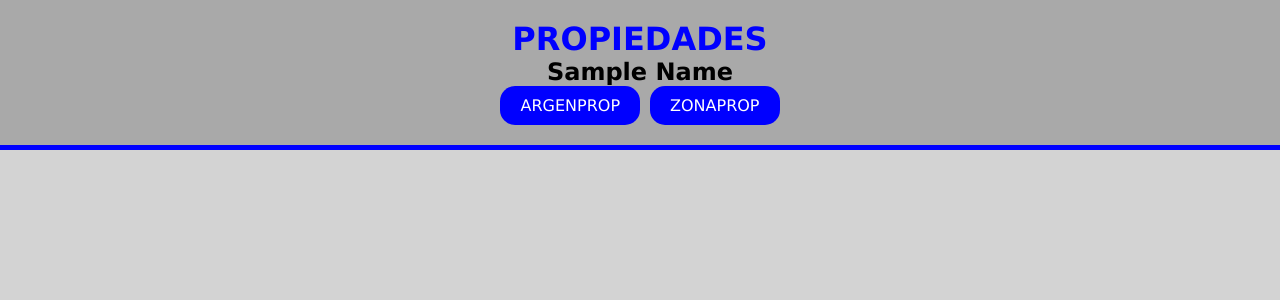
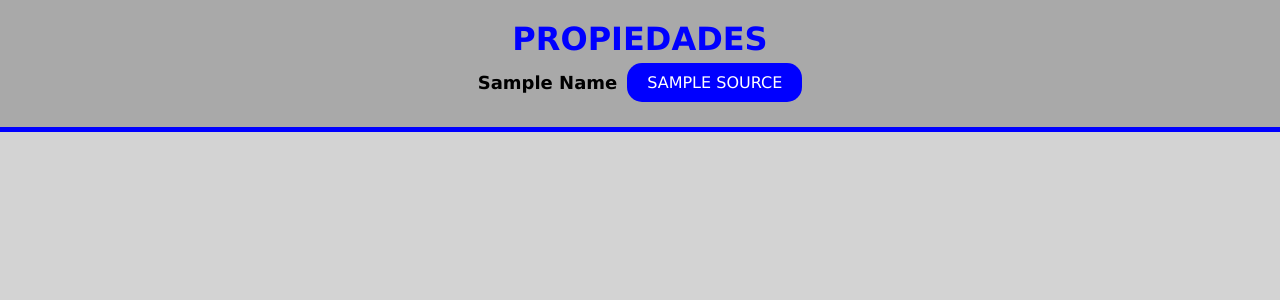
Before and after one commit to elbarril/propiedades, a Flask app: template templates/index.html in a window 1280 px wide. Shown: the top 300 px of the page. Run offline with Flask 3, Linux system fonts and the light colour scheme; the template is opened without the code that fills it: most values are stand-ins (such as "Sample title", 1, 10 or a date in 2020).

Commit message:
search data refactor

```diff
--- a/app.py
+++ b/app.py
@@ -2,200 +2,73 @@
 
 import prop as p
 
-from search import SEARCH, ZONAPROP, ARGENPROP
+DEBUG = True
 
-DEBUG = False
+def get_list_template(name, source, **options):
+    entity = p.get_entity(name)
+    locations = p.get_location_names(entity["locations"])
+    ambs = p.get_amb_names(entity["ambs"], source)
+    file = p.get_file_path(source, name)
+    url = p.get_url(locations, ambs, source)
+    props = p.load_props(file, **options)
+    return render_template('list.html', source=source, props=props, props_url=url, locations=locations, ambs=ambs, name=name)
+
+def perform_request(name, source, update_field, extra_path=""):
+    if request.method == 'POST':
+        file = p.get_file_path(source, name)
+        prop = request.form.get("prop", "")
+        list_id = request.form.get("list_id", "")
+        field_name, field_value = update_field
+        value = request.form.get(field_name, field_value)
+        p.update_prop(prop, {field_name: value}, file)
+        return redirect("/" + name + "/" + source + extra_path + "#"+list_id)
+    return redirect("/")
 
 app = Flask(__name__)
 @app.route('/')
 def home():
-    names = SEARCH.keys()
-    return render_template('index.html', names=names)
+    names = p.get_entities_names()
+    sources = p.get_source_names()
+    return render_template('index.html', names=names, sources=sources)
 
-# =========
-# ZONAPROP
+@app.route('/<name>/<source>')
+def list(name, source):
+    return get_list_template(name, source, sort="date", if_not="rejected")
 
-@app.route('/<name>/zonaprop')
-def zonaprop(name):
-    entity = SEARCH[name]
-    locations = entity.get("locations")
-    ambs = entity.get("ambs").get("zonaprop")
-    zonaprop_file = "./static/json/zonaprop_" + name + ".json"
+@app.route('/<name>/<source>/rejected')
+def list_rejected(name, source):
+    return get_list_template(name, source, sort="date", if_yes="rejected")
 
-    url = p.get_url(locations, ambs, ZONAPROP)
+@app.route('/<name>/<source>/search')
+def search(name, source):
+    entity = p.get_entity(name)
+    locations = p.get_location_names(entity["locations"])
+    ambs = p.get_amb_names(entity["ambs"], source)
+    file = p.get_file_path(source, name)
+    min_meters = entity["min_meters"]
+    max_value = entity["max_value"]
+    p.search_props(locations, ambs, file, min_meters, max_value, source)
+    return redirect("/" + name + "/" + source)
 
-    props = p.load_props(zonaprop_file)
-    props = {key:value for key,value in sorted(props.items(), key=lambda item: item[1]["date"], reverse=True) if not value["rejected"]}
+@app.route('/<name>/<source>/comment', methods=["POST"])
+def comment(name, source):
+    return perform_request(name, source, ("comment", ""))
 
-    return render_template('list.html', source="zonaprop", props=props, props_url=url, locations=locations, ambs=ambs, name=name)
+@app.route('/<name>/<source>/unrevise', methods=["POST"])
+def unrevise(name, source):
+    return perform_request(name, source, ("revised", False))
 
-@app.route('/<name>/zonaprop/rejected')
-def zonaprop_rejected(name):
-    entity = SEARCH[name]
-    locations = entity.get("locations")
-    ambs = entity.get("ambs").get("zonaprop")
-    zonaprop_file = "./static/json/zonaprop_" + name + ".json"
+@app.route('/<name>/<source>/revise', methods=["POST"])
+def revise(name, source):
+    return perform_request(name, source, ("revised", True))
 
-    url = p.get_url(locations, ambs, ZONAPROP)
+@app.route('/<name>/<source>/unreject', methods=["POST"])
+def unreject(name, source):
+    return perform_request(name, source, ("rejected", False), extra_path="/rejected")
 
-    props = p.load_props(zonaprop_file)
-    props = {key:value for key,value in sorted(props.items(), key=lambda item: item[1]["date"], reverse=True) if value["rejected"]}
-    return render_template('list.html', source="zonaprop", props=props, props_url=url, locations=locations, ambs=ambs, name=name)
-
-@app.route('/<name>/zonaprop/search')
-def zonaprop_search(name):
-    entity = SEARCH[name]
-    locations = entity.get("locations")
-    ambs = entity.get("ambs").get("zonaprop")
-    zonaprop_file = "./static/json/zonaprop_" + name + ".json"
-    min_meters = entity.get("min_meters")
-    max_value = entity.get("max_value")
-    p.search_props(locations, ambs, zonaprop_file, min_meters, max_value, ZONAPROP)
-
-    return redirect("/" + name + "/zonaprop")
-
-@app.route('/<name>/zonaprop/comment', methods=["POST"])
-def zonaprop_comment(name):
-    if request.method == 'POST':
-        zonaprop_file = "./static/json/zonaprop_" + name + ".json"
-        prop = request.form.get("prop", "")
-        comment = request.form.get("comment", "")
-        list_id = request.form.get("list_id", "")
-        p.add_comment(prop, comment, zonaprop_file)
-        return redirect("/" + name + "/zonaprop#"+list_id)
-    return redirect("/")
-
-@app.route('/<name>/zonaprop/unrevise', methods=["POST"])
-def zonaprop_unrevise(name):
-    if request.method == 'POST':
-        zonaprop_file = "./static/json/zonaprop_" + name + ".json"
-        prop = request.form.get("prop", "")
-        list_id = request.form.get("list_id", "")
-        p.unrevise_prop(prop, zonaprop_file)
-        return redirect("/" + name + "/zonaprop#"+list_id)
-    return redirect("/")
-
-@app.route('/<name>/zonaprop/revise', methods=["POST"])
-def zonaprop_revise(name):
-    if request.method == 'POST':
-        zonaprop_file = "./static/json/zonaprop_" + name + ".json"
-        prop = request.form.get("prop", "")
-        list_id = request.form.get("list_id", "")
-        p.revise_prop(prop, zonaprop_file)
-        return redirect("/" + name + "/zonaprop#"+list_id)
-    return redirect("/")
-
-@app.route('/<name>/zonaprop/unreject', methods=["POST"])
-def zonaprop_unreject(name):
-    if request.method == 'POST':
-        zonaprop_file = "./static/json/zonaprop_" + name + ".json"
-        prop = request.form.get("prop", "")
-        list_id = request.form.get("list_id", "")
-        p.unreject_prop(prop, zonaprop_file)
-        return redirect("/" + name + "/zonaprop/rejected#"+list_id)
-    return redirect("/")
-
-@app.route('/<name>/zonaprop/reject', methods=["POST"])
-def zonaprop_reject(name):
-    if request.method == 'POST':
-        zonaprop_file = "./static/json/zonaprop_" + name + ".json"
-        prop = request.form.get("prop", "")
-        list_id = request.form.get("list_id", "")
-        p.reject_prop(prop, zonaprop_file)
-        return redirect("/" + name + "/zonaprop#"+list_id)
-    return redirect("/")
-
-# =========
-# ARGENPROP
-
-@app.route('/<name>/argenprop')
-def argenprop(name):
-    entity = SEARCH[name]
-    locations = entity.get("locations")
-    ambs = entity.get("ambs").get("argenprop")
-    argenprop_file = "./static/json/argenprop_" + name + ".json"
-
-    url = p.get_url(locations, ambs, ARGENPROP)
-
-    props = p.load_props(argenprop_file)
-    props = {key:value for key,value in sorted(props.items(), key=lambda item: item[1]["date"], reverse=True) if not value["rejected"]}
-    return render_template('list.html', source="argenprop", props=props, props_url=url, locations=locations, ambs=ambs, name=name)
-
-@app.route('/<name>/argenprop/rejected')
-def argenprop_rejected(name):
-    entity = SEARCH[name]
-    locations = entity.get("locations")
-    ambs = entity.get("ambs").get("argenprop")
-    argenprop_file = "./static/json/argenprop_" + name + ".json"
-
-    url = p.get_url(locations, ambs, ARGENPROP)
-
-    props = p.load_props(argenprop_file)
-    props = {key:value for key,value in sorted(props.items(), key=lambda item: item[1]["date"], reverse=True) if value["rejected"]}
-    return render_template('list.html', source="argenprop", props=props, props_url=url, locations=locations, ambs=ambs, name=name)
-
-@app.route('/<name>/argenprop/search')
-def argenprop_search(name):
-    entity = SEARCH[name]
-    locations = entity.get("locations")
-    ambs = entity.get("ambs").get("argenprop")
-    argenprop_file = "./static/json/argenprop_" + name + ".json"
-    min_meters = entity.get("min_meters")
-    max_value = entity.get("max_value")
-    p.search_props(locations, ambs, argenprop_file, min_meters, max_value, ARGENPROP)
-
-    return redirect("/" + name + "/argenprop")
-
-@app.route('/<name>/argenprop/comment', methods=["POST"])
-def argenprop_comment(name):
-    if request.method == 'POST':
-        argenprop_file = "./static/json/argenprop_" + name + ".json"
-        prop = request.form.get("prop", "")
-        comment = request.form.get("comment", "")
-        list_id = request.form.get("list_id", "")
-        p.add_comment(prop, comment, argenprop_file)
-        return redirect("/" + name + "/argenprop#"+list_id)
-    return redirect("/")
-
-@app.route('/<name>/argenprop/unrevise', methods=["POST"])
-def argenprop_unrevise(name):
-    if request.method == 'POST':
-        argenprop_file = "./static/json/argenprop_" + name + ".json"
-        prop = request.form.get("prop", "")
-        list_id = request.form.get("list_id", "")
-        p.unrevise_prop(prop, argenprop_file)
-        return redirect("/" + name + "/argenprop#"+list_id)
-    return redirect("/")
-
-@app.route('/<name>/argenprop/revise', methods=["POST"])
-def argenprop_revise(name):
-    if request.method == 'POST':
-        argenprop_file = "./static/json/argenprop_" + name + ".json"
-        prop = request.form.get("prop", "")
-        list_id = request.form.get("list_id", "")
-        p.revise_prop(prop, argenprop_file)
-        return redirect("/" + name + "/argenprop#"+list_id)
-    return redirect("/")
-
-@app.route('/<name>/argenprop/unreject', methods=["POST"])
-def argenprop_unreject(name):
-    if request.method == 'POST':
-        argenprop_file = "./static/json/argenprop_" + name + ".json"
-        prop = request.form.get("prop", "")
-        list_id = request.form.get("list_id", "")
-        p.unreject_prop(prop, argenprop_file)
-        return redirect("/" + name + "/argenprop/rejected#"+list_id)
-    return redirect("/")
-
-@app.route('/<name>/argenprop/reject', methods=["POST"])
-def argenprop_reject(name):
-    if request.method == 'POST':
-        argenprop_file = "./static/json/argenprop_" + name + ".json"
-        prop = request.form.get("prop", "")
-        list_id = request.form.get("list_id", "")
-        p.reject_prop(prop, argenprop_file)
-        return redirect("/" + name + "/argenprop#"+list_id)
-    return redirect("/")
+@app.route('/<name>/<source>/reject', methods=["POST"])
+def reject(name, source):
+    return perform_request(name, source, ("rejected", True))
 
 if __name__ == '__main__':
     if DEBUG:
--- a/static/css/style.css
+++ b/static/css/style.css
@@ -54,11 +54,15 @@
     color: blue;
     width: 100%;
     text-transform: uppercase;
+    text-align: center;
 }
 
 h1, h2 {
-    text-align: center;
     word-break: break-all;
+}
+
+h2 {
+    font-size: 18px;
 }
 
 header {
@@ -74,9 +78,11 @@
     display: flex;
     justify-content: center;
     gap: 10px;
+    align-items: center;
+    margin: 5px auto;
 }
 
-nav > * {
+nav > a {
     background-color: blue;
     border-radius: 15px;
     color: white;
@@ -145,15 +151,21 @@
 }
 
 #props > * .prop-comment{
-    padding: 10px;
-    border: 3px solid black;
+    padding: 5px;
+    border: 1px dotted black;
+    width: 100%;
     margin-bottom: 5px;
 }
 
 #props > * .prop-content{
     overflow: auto;
-    padding-right: 10px;
     word-break: break-all;
+}
+
+.prop-content ul li {
+    display: flex;
+    justify-content: space-between;
+    border-bottom: 1px dotted gray;
 }
 
 #props > .rejected {
@@ -163,7 +175,7 @@
 #props > * > .prop-header {
     display: flex;
     justify-content: space-between;
-    font-size: 24px;
+    font-size: 18px;
     color: blue;
     width: 100%;
     font-weight: 800;
@@ -218,3 +230,7 @@
     margin-right: 5px;
     text-transform: capitalize;
 }
+
+img {
+    width: 100%;
+}
--- a/templates/index.html
+++ b/templates/index.html
@@ -15,10 +15,11 @@
 
         {% for name in names %}
             <div>
-                <h2>{{ name|title }}</h2>
-                <nav>
-                    <a href="/{{ name }}/argenprop">Argenprop</a>
-                    <a href="/{{ name }}/zonaprop">Zonaprop</a>
+
+                <nav><h2>{{ name|title }}</h2>
+                    {% for source in sources %}
+                        <a href="/{{ name }}/{{ source }}">{{ source|title }}</a>
+                    {% endfor %}
                 </nav>
             </div>
         {% endfor %}
```
Also changed, not shown: prop.py (+95 -54 lines), search.py (+90 -64 lines), templates/list.html (+10 -2 lines).
